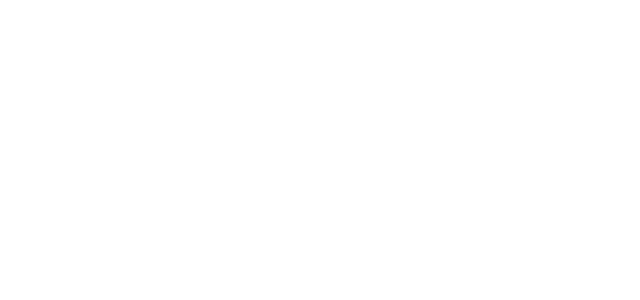
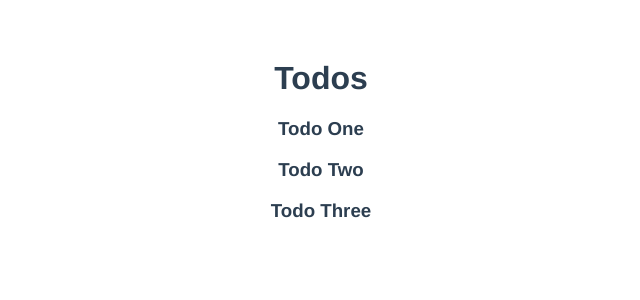
Before and after one commit to anubra266/vue-todo-app, a Vue app: page / in a window 1280 px wide. Shown: the top 300 px of the page, without its empty margins (319-959 px from the left). Built offline with nearby package versions, Linux system fonts and the light colour scheme.

Commit message:
display todos

```diff
--- a/src/components/Todos.vue
+++ b/src/components/Todos.vue
@@ -1,12 +1,16 @@
 <template>
     <div>
-
+        <h1>Todos</h1>
+        <div v-for="todo in todos" :key="todo.id">
+            <h3>{{ todo.title }}</h3>
+        </div>
     </div>
 </template>
 
 <script>
     export default {
-        name:'todos'
+        name:'todos',
+        props:["todos"]
     }
 </script>
 
```
